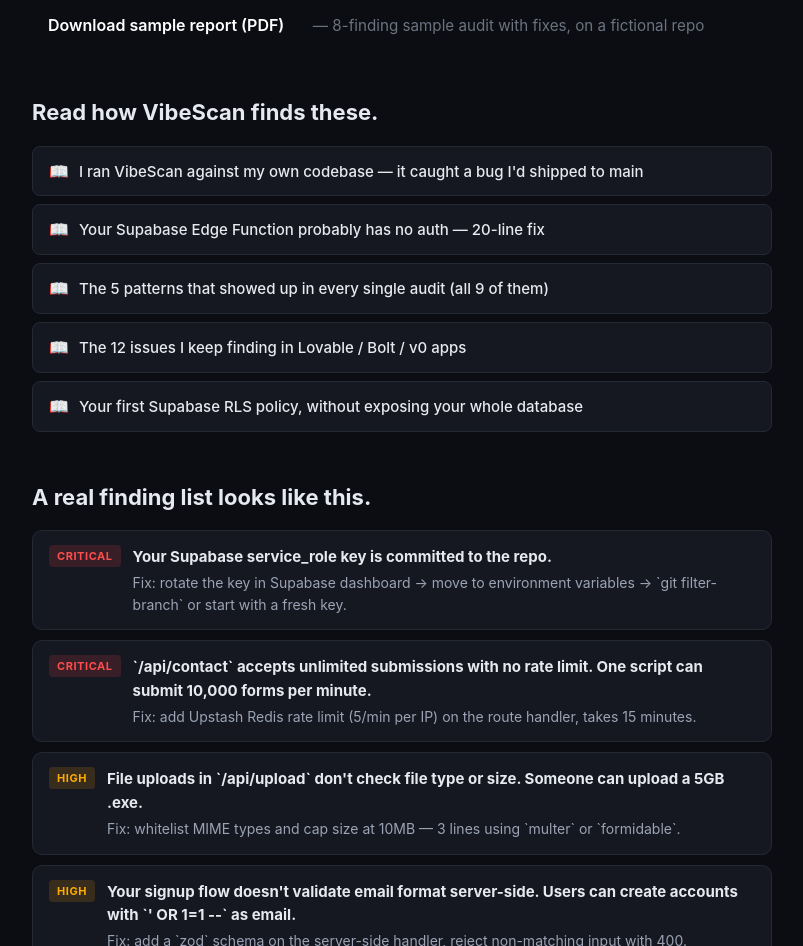
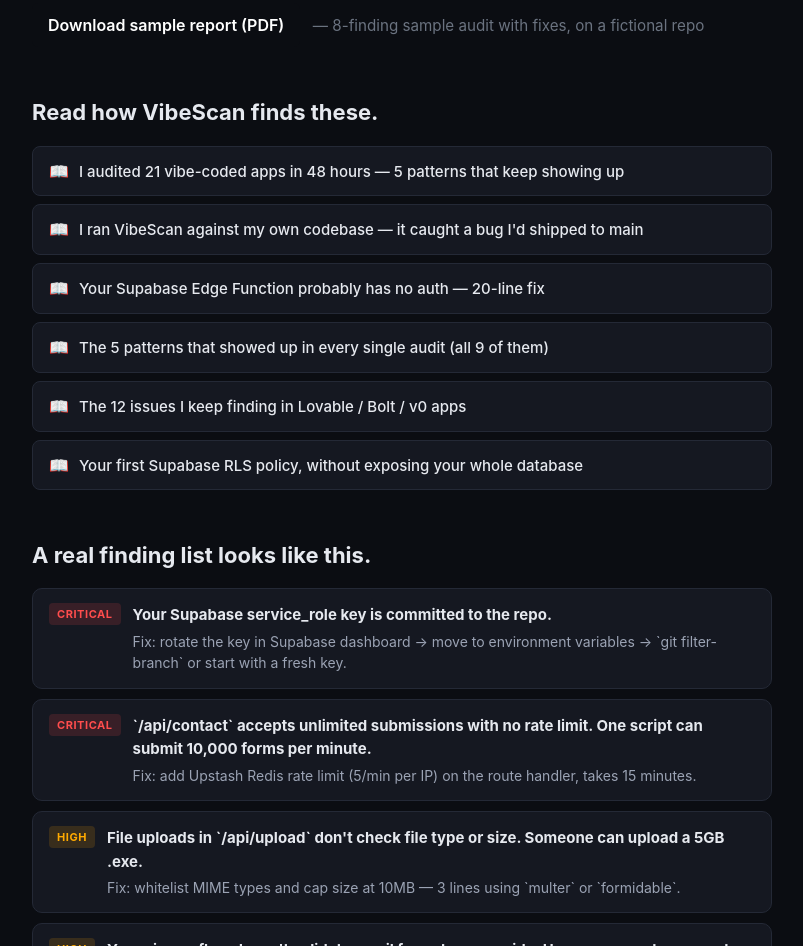
Before and after one commit to SystAgProject/vibescan-landing, a plain HTML site: page index.html in a window 1280 px wide. Shown: the part 1101-2047 px from the top of the page, without its empty margins (238-1041 px from the left). Drawn offline with Linux system fonts and the light colour scheme.

Commit message:
landing: reading list adds Dev.to #7 (21-apps research corpus)

```diff
--- a/index.html
+++ b/index.html
@@ -145,6 +145,7 @@
 
   <h2 class="section-title">Read how VibeScan finds these.</h2>
   <ul class="reading-list">
+    <li><a href="https://dev.to/systagproject/i-audited-21-public-vibe-coded-apps-in-48-hours-here-are-the-5-patterns-that-keep-showing-up-1chk" target="_blank" rel="noopener">I audited 21 vibe-coded apps in 48 hours — 5 patterns that keep showing up</a></li>
     <li><a href="https://dev.to/systagproject/i-ran-my-own-security-audit-tool-against-my-own-codebase-it-caught-a-bug-id-shipped-to-main-5ah9" target="_blank" rel="noopener">I ran VibeScan against my own codebase — it caught a bug I'd shipped to main</a></li>
     <li><a href="https://dev.to/systagproject/your-supabase-edge-function-probably-has-no-auth-8-out-of-9-vibe-coded-apps-i-scanned-this-week-4lb1" target="_blank" rel="noopener">Your Supabase Edge Function probably has no auth — 20-line fix</a></li>
     <li><a href="https://dev.to/systagproject/i-audited-9-vibe-coded-apps-in-24-hours-here-are-the-5-patterns-that-show-up-every-single-time-ebk" target="_blank" rel="noopener">The 5 patterns that showed up in every single audit (all 9 of them)</a></li>
```
